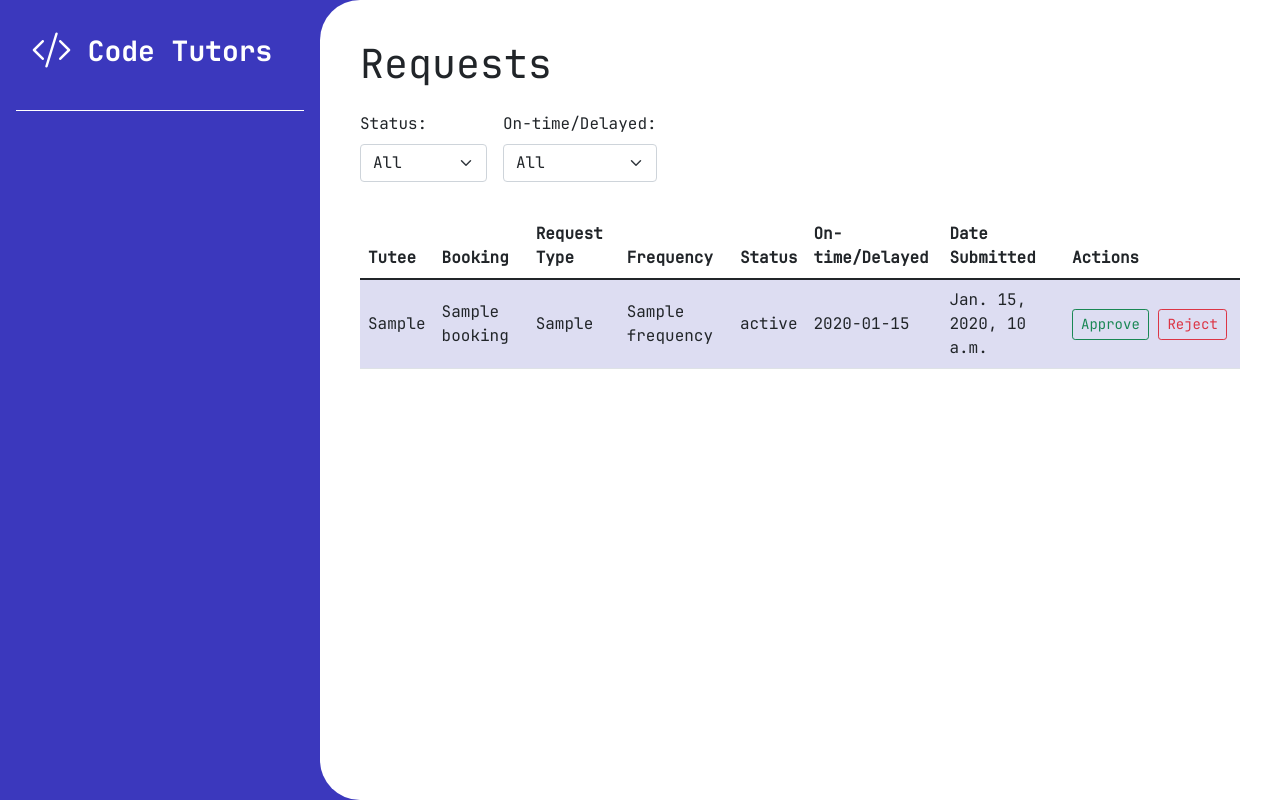
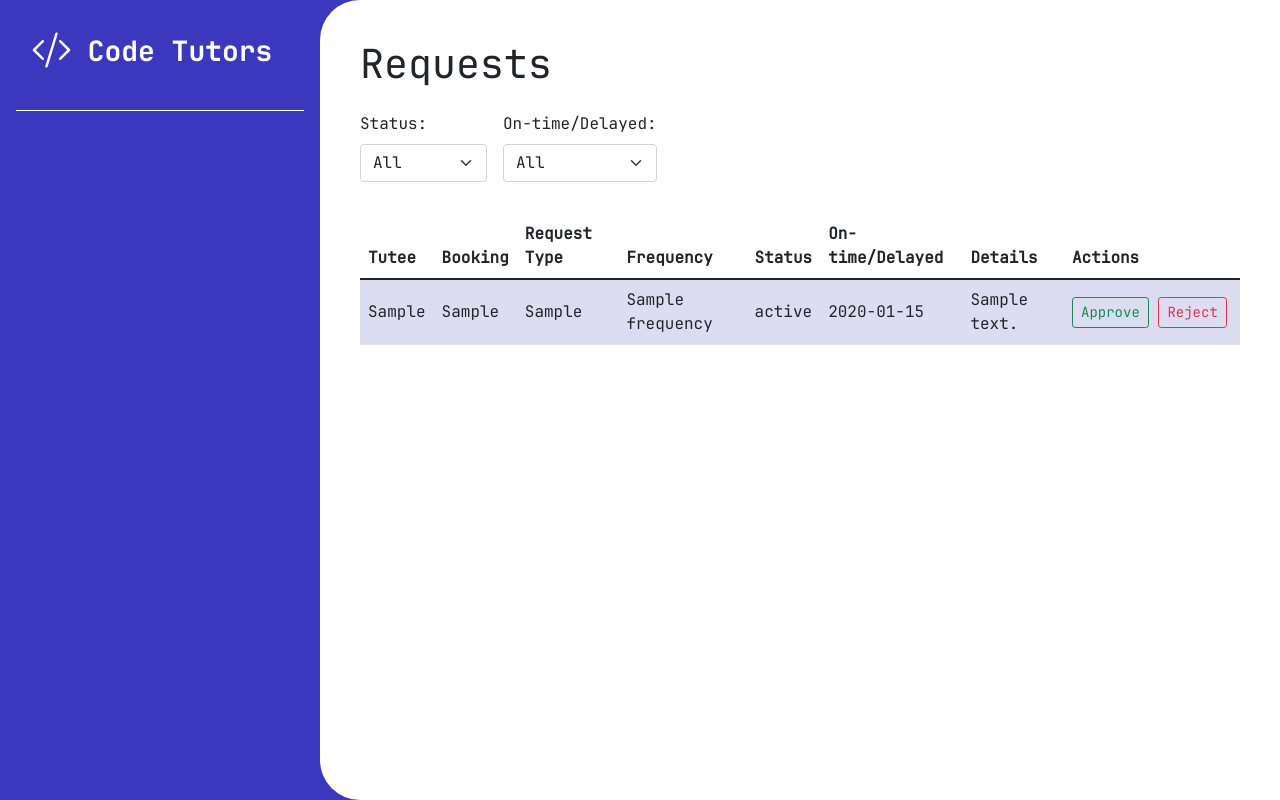
Before and after one commit to Lluc4s/SEG-SGP, a Django app: template tutorials/templates/view_requests.html in a window 1280 px wide. Run offline with Django 3.2, Linux system fonts and the light colour scheme; the template is opened without the code that fills it: most values are stand-ins (such as "Sample title", 1, 10 or a date in 2020); some libraries are stand-ins or nearby versions.

Commit message:
Implemented the necessary changes in the template to accomodate the request for new booking

```diff
--- a/tutorials/templates/requests.html
+++ b/tutorials/templates/requests.html
@@ -78,7 +78,7 @@
           <tbody>
             {% for request in requests %}
             <tr>
-              <td>{{ request.booking }}</td>
+              <td>{{ request.get_booking_display }}</td>
               <td>{{ request.request_type }}</td>
               <td>{{ request.frequency }}</td>
               <td>
--- a/tutorials/templates/view_requests.html
+++ b/tutorials/templates/view_requests.html
@@ -36,7 +36,7 @@
           <th>Frequency</th>
           <th>Status</th>
           <th>On-time/Delayed</th>
-          <th>Date Submitted</th>
+          <th>Details</th>
           <th style="width: 20%;">Actions</th>
         </tr>
       </thead>
@@ -44,12 +44,12 @@
         {% for request in requests %}
         <tr>
           <td>{{ request.tutee.user.first_name }}</td>
-          <td>{{ request.booking }}</td>
+          <td>{{ request.get_booking_display }}</td>
           <td>{{ request.request_type }}</td>
           <td>{{ request.frequency }}</td>
           <td>{{ request.status }}</td>
           <td class="{% if request.timeliness == 'Delayed' %}text-danger{% endif %}">{{ request.timeliness }}</td> <!-- Display Timeliness -->
-          <td>{{ request.created_at }}</td>
+          <td>{{ request.details }}</td>
           <td>
             <form method="POST" action="{% url 'change_request_status' request.id %}" style="display: inline; margin: 0; padding: 0;">
               {% csrf_token %}
```
Also changed, not shown: tutorials/migrations/0008_request_language_alter_request_booking_and_more.py (added).
